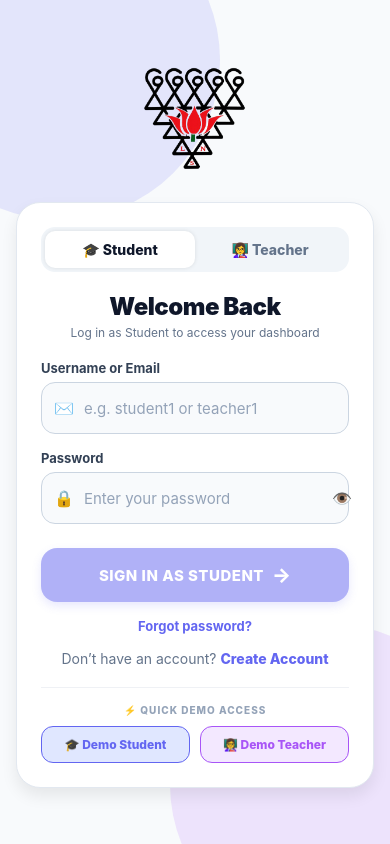
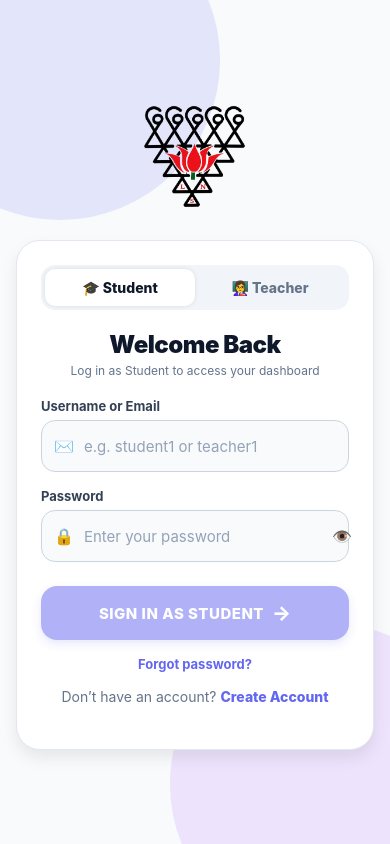
Before and after one commit to upadesh94/quiz_app, a React Native app: screen /Login in a window 390 px wide. Both pictures are taken after a click on the element 195 px from the left and 802 px from the top of the page. Built offline with nearby package versions, Linux system fonts and the light colour scheme; no server answers.

Commit message:
Chore: Remove demo login buttons from login screen

```diff
--- a/src/screens/auth/LoginScreen.tsx
+++ b/src/screens/auth/LoginScreen.tsx
@@ -234,33 +234,6 @@ export function LoginScreen({ navigation, route }: Props) {
                 </Pressable>
               </View>
 
-              {/* Demo Account Quick Buttons */}
-              <View style={styles.demoSection}>
-                <Text style={[styles.demoSectionLabel, { color: isDark ? '#64748b' : '#94a3b8' }]}>
-                  ⚡ QUICK DEMO ACCESS
-                </Text>
-                <View style={styles.demoRow}>
-                  <Pressable
-                    onPress={() => handleDemoFill('student')}
-                    style={[
-                      styles.demoPill,
-                      { backgroundColor: isDark ? 'rgba(99, 102, 241, 0.15)' : '#e0e7ff', borderColor: '#6366f1' },
-                    ]}
-                  >
-                    <Text style={[styles.demoPillText, { color: '#6366f1' }]}>🎓 Demo Student</Text>
-                  </Pressable>
-
-                  <Pressable
-                    onPress={() => handleDemoFill('teacher')}
-                    style={[
-                      styles.demoPill,
-                      { backgroundColor: isDark ? 'rgba(168, 85, 247, 0.15)' : '#f3e8ff', borderColor: '#a855f7' },
-                    ]}
-                  >
-                    <Text style={[styles.demoPillText, { color: '#a855f7' }]}>👩‍🏫 Demo Teacher</Text>
-                  </Pressable>
-                </View>
-              </View>
 
             </View>
           </View>
```
